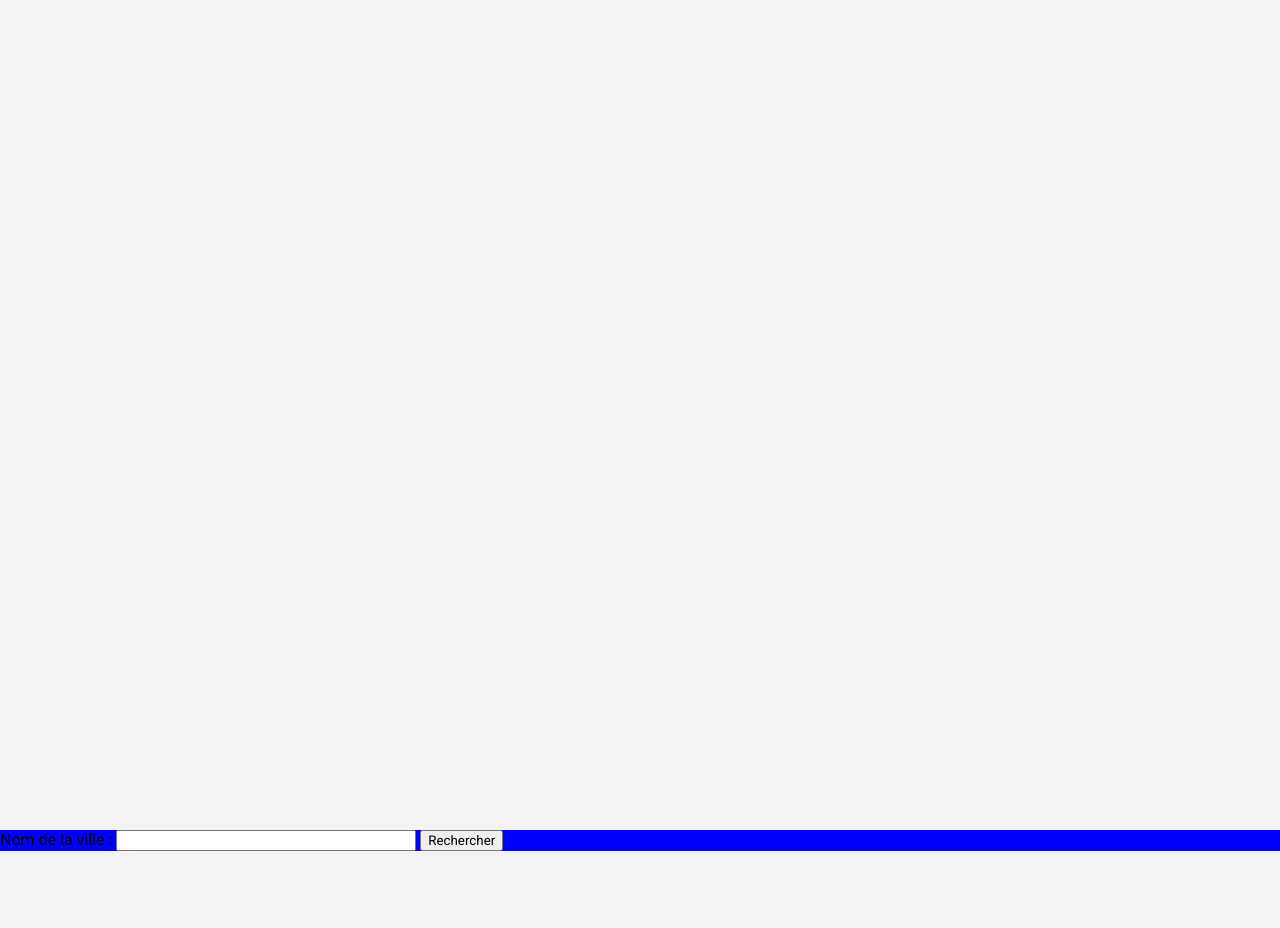
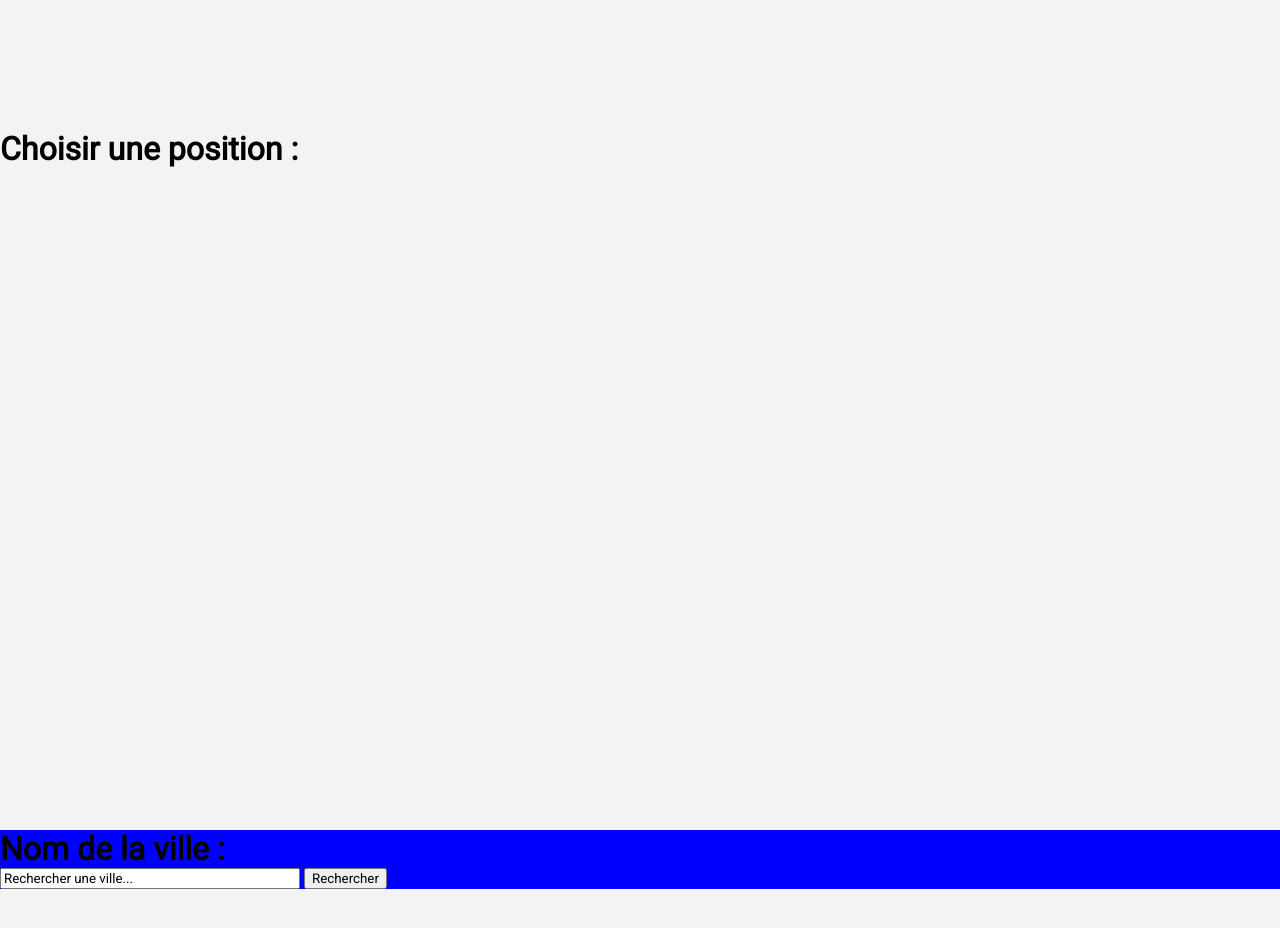
Before and after one commit to Ant-oine-B/weatherSite, a plain HTML site: page index.html in a window 1280 px wide. Shown: the part 740-1668 px from the top of the page. Drawn offline with nearby package versions, Linux system fonts and the light colour scheme.

Commit message:
Update index.html

```diff
--- a/index.html
+++ b/index.html
@@ -9,13 +9,15 @@ integrity="sha512-xodZBNTC5n17Xt2atTPuE1HxjVMSvLVW9ocqUKLsCC5CXdbqCmblAshOMAS6/k
 crossorigin=""/>
         <title>API Test</title>
     </head>
+    <div id="header-ancre"></div>
     <header>
       <h1>Météo</h1>
-      <a id=header-button href=#mapid><p>Choisir une position</p></a>
+      <a id=header-button href=#mapArea><p>Choisir une position</p></a>
     </header>
     <div class=header-band><p>Avec MétéoMap, accédez en temps réel à la météo de chez vous, mais aussi de partout dans le monde.</p></div>
   <body>
 <div id=infoArea>
+  <h1>Informations météorologiques :</h1>
     <div class=informationsFrame>
       <div class=global-temp><div id=globalTemp>
       </div> °C</div>
@@ -35,16 +37,17 @@ crossorigin=""/>
       <div class=temp-color></div>
       </div>
     </div>
-    <div id=mapArea>
-     <div id="mapid"></div>
+    <div id="mapArea">
+      <h1>Choisir une position :</h1>
+      <div id="mapid" ></div>
     </div>
     <div id=searchArea>
 
-     <div id="searchlocalisation"><label for="name">Nom de la ville :</label>
+     <div id="searchlocalisation"><label for="name"><h1>Nom de la ville :</h1></label>
 
-      <input type="text" id="searchInput" name="city" required
-             minlength="4" maxlength="35" size="40">
-             <a id=submit-city href=#header-button> <input id="submitCity" type="submit" value="Rechercher"></div></a>
+      <input type="text" id="searchInput" value="Rechercher une ville..." name="city" required
+             minlength="4" maxlength="35" size="40" autocomplete="off">
+             <input id="submitCity" type="submit" value="Rechercher"></div>
      </div>
     <script src="https://unpkg.com/leaflet@1.7.1/dist/leaflet.js"
     integrity="sha512-XQoYMqMTK8LvdxXYG3nZ448hOEQiglfqkJs1NOQV44cWnUrBc8PkAOcXy20w0vlaXaVUearIOBhiXZ5V3ynxwA=="
```
